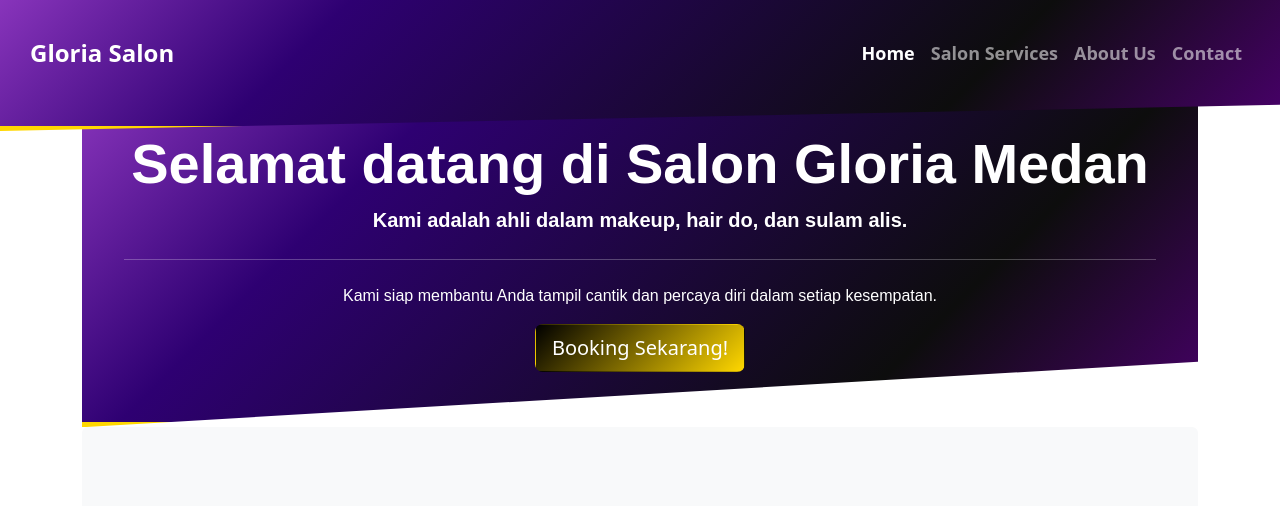
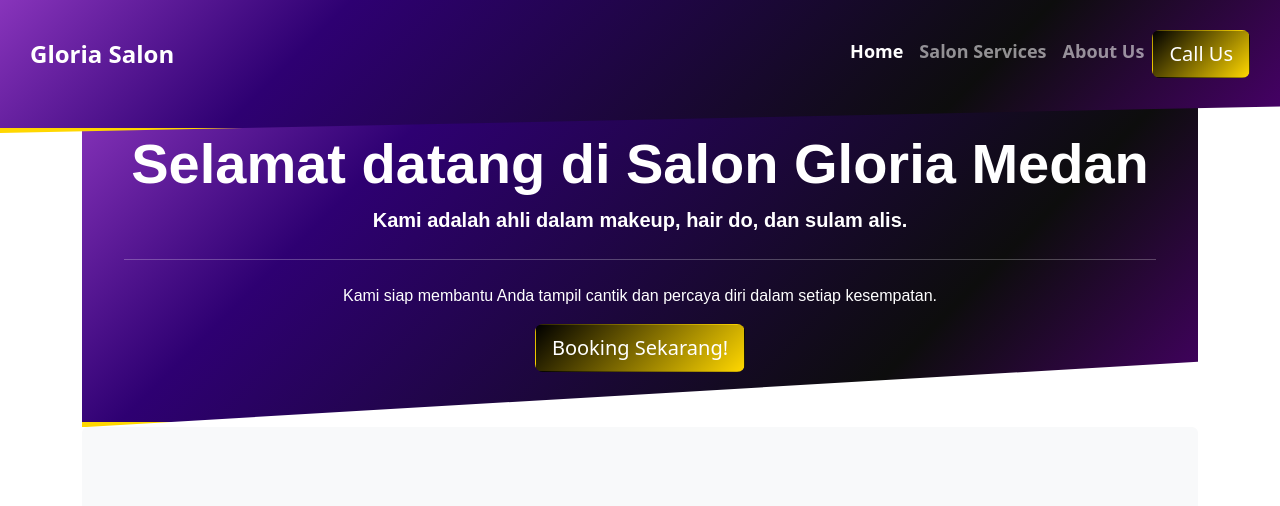
Before and after one commit to gandagandaganda/salon, a plain HTML site: page index.html in a window 1280 px wide. Shown: the top 506 px of the page. Drawn offline with nearby package versions, Linux system fonts and the light colour scheme.

Commit message:
Update index.html

```diff
--- a/index.html
+++ b/index.html
@@ -66,12 +66,13 @@
           <a class="nav-link" href="#">About Us</a>
         </li>
         <li class="nav-item">
-          <a class="nav-link" href="#">Contact</a>
+          <a class="btn btn-primary btn-lg" href="tel:0848438279" style="background-image: linear-gradient(135deg, #000000 0%, #FFD700 100%); color: white; border-color: transparent;">Call Us</a>
         </li>
       </ul>
     </div>
   </div>
 </nav>
+
 
 
 <main class="container main-content">
```
